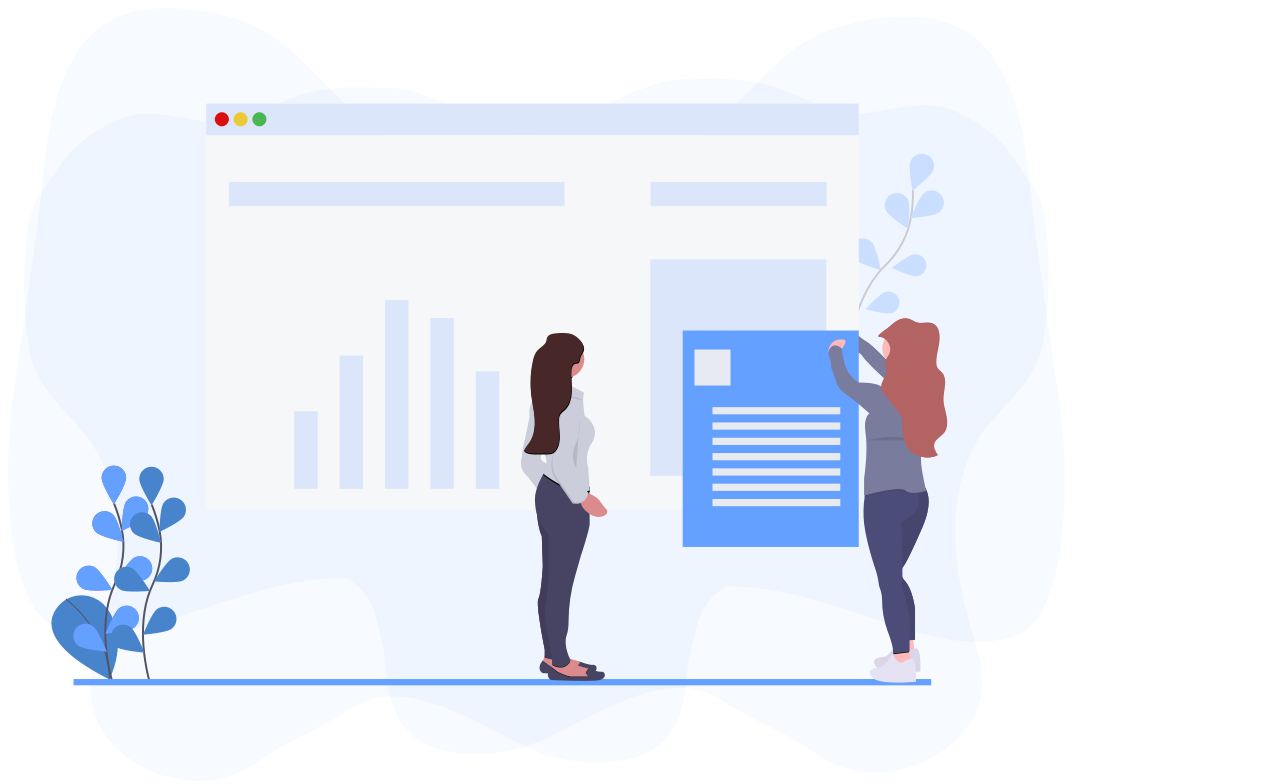
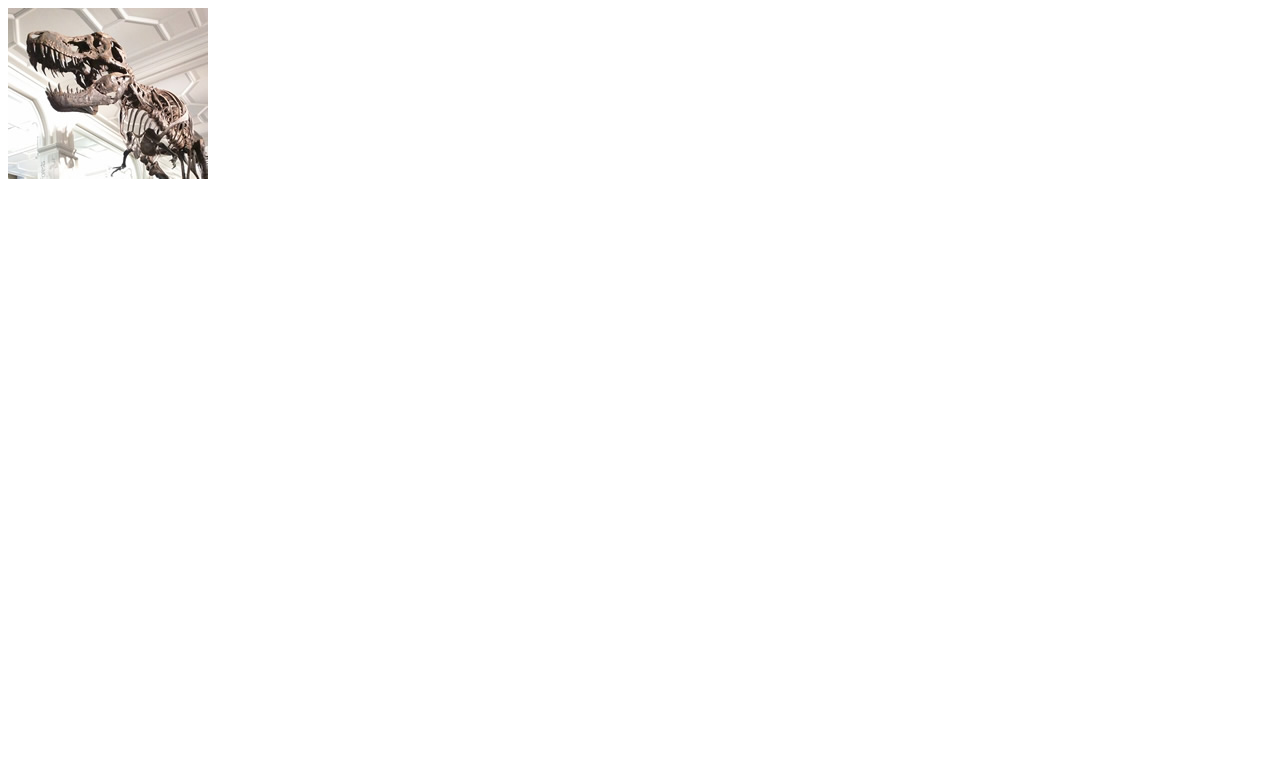
Before and after one commit to lv-xd/lv-xd.github.io, a plain HTML site: page index.html in a window 1280 px wide. Drawn offline with Linux system fonts and the light colour scheme.

Commit message:
改变图片

```diff
--- a/index.html
+++ b/index.html
@@ -5,6 +5,6 @@
     <title>My Demo</title>
   </head>
   <body>
-    <img src="./images/背景.png" alt="背景">
+    <img src="images/dinosaur_small.jpg" alt="一只恐龙头部和躯干的骨架，它有一个巨大的头，长着锋利的牙齿。" title="曼彻斯特大学博物馆展出的一只霸王龙的化石">
   </body>
 </html>
```
Also changed, not shown: images/dinosaur_small.jpg (added).
